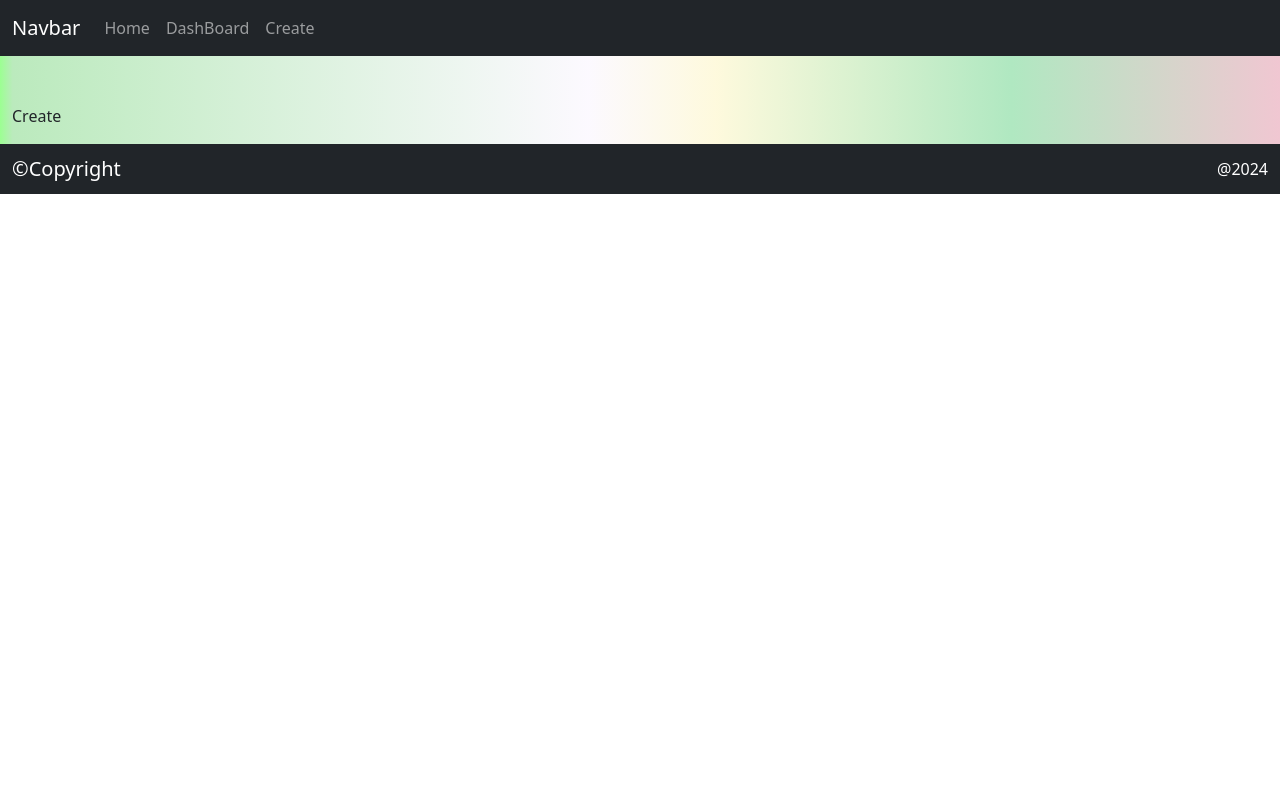
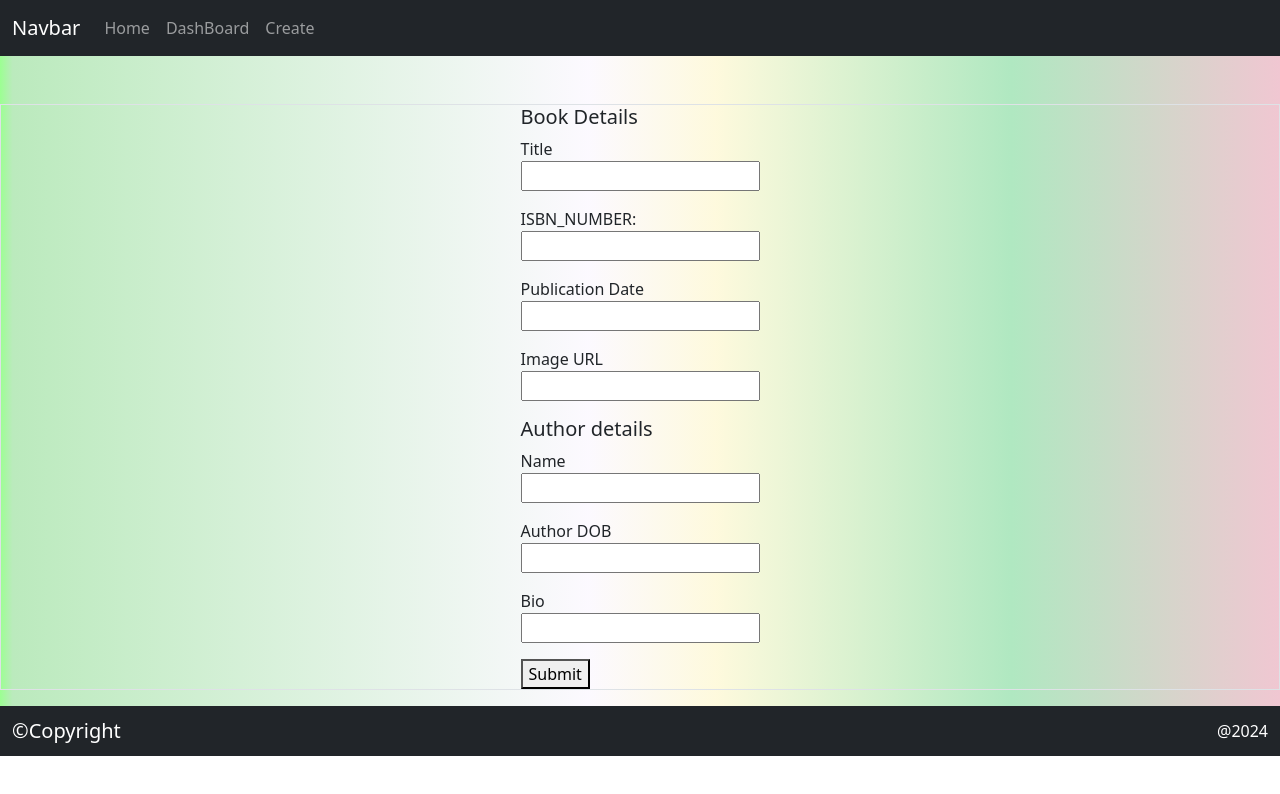
Before and after one commit to T-Prakash2002/Crud_Formik, a React (Vite) app: page /create in a window 1280 px wide. Shown: the top 794 px of the page. Built offline with nearby package versions, Linux system fonts and the light colour scheme.

Commit message:
Create method

```diff
--- a/package.json
+++ b/package.json
@@ -15,7 +15,8 @@
     "react": "^18.2.0",
     "react-dom": "^18.2.0",
     "react-router-dom": "^6.22.3",
-    "router": "^1.3.8"
+    "router": "^1.3.8",
+    "yup": "^1.4.0"
   },
   "devDependencies": {
     "@types/react": "^18.2.66",
--- a/src/components/Create.jsx
+++ b/src/components/Create.jsx
@@ -1,9 +1,133 @@
-import React from 'react'
+import { useFormik } from "formik";
+import React from "react";
+import { validateform } from "./validateform";
+import axios from "axios";
+
 
 function Create() {
+
+
+const {values,handleChange,handleBlur,handleSubmit,errors}=useFormik({
+  initialValues:{
+    book_title:'',
+    book_ISBN:'',
+    book_Pub_Date:'',
+    book_imgURL:'',
+    author_name:'',
+    author_dob:'',
+    author_bio:''
+  },
+validationSchema:validateform,
+  onSubmit:(values)=>{
+    axios.post(`https://66129f4a53b0d5d80f6607c9.mockapi.io/api/v1/details`,{...values})
+      .then((res)=>alert("Added"))
+      .catch((err)=>alert("Added Error"))
+  }
+})
+
+
+
   return (
-    <div>Create</div>
-  )
+    <div className="container border d-flex justify-content-center">
+
+
+      <form onSubmit={handleSubmit}>
+
+        <div className="book">
+
+          <h5>Book Details</h5>
+        <div className="mb-3">
+          <label htmlFor="book_title">Title</label>
+          <br />
+          <input type="text" name="book_title"
+          value={values.book_title}
+          onBlur={handleBlur}
+          onChange={handleChange}
+          />
+          <br />
+          {errors.book_title && <small>{errors.book_title}</small>}
+        </div>
+        <div className="mb-3">
+          <label htmlFor="book_ISBN">ISBN_NUMBER:</label>
+          <br />
+          <input type="text" name="book_ISBN"
+          value={values.book_ISBN}
+          onBlur={handleBlur}
+          onChange={handleChange}
+          />
+          <br />
+          {errors.book_ISBN && <small>{errors.book_ISBN}</small>}
+        </div>
+        <div className="mb-3">
+          <label htmlFor="book_Pub_Date">Publication Date</label>
+          <br />
+          <input type="text" name="book_Pub_Date"
+          value={values.book_Pub_Date}
+          onBlur={handleBlur}
+          onChange={handleChange}
+          />
+          <br />
+          {errors.book_Pub_Date && <small>{errors.book_Pub_Date}</small>}
+        </div>
+        <div className="mb-3">
+          <label htmlFor="book_imgURL">Image URL</label>
+          <br />
+          <input type="text" name="book_imgURL"
+          value={values.book_imgURL}
+          onBlur={handleBlur}
+          onChange={handleChange}
+          />
+          <br />
+          {errors.book_imgURL && <small>{errors.book_imgURL}</small>}
+        </div>
+
+        </div>
+        <div className="author">
+          <h5>Author details</h5>
+
+          <div className="mb-3">
+          <label htmlFor="author_name">Name</label>
+          <br />
+          <input type="text" name="author_name"
+          value={values.author_name}
+          onBlur={handleBlur}
+          onChange={handleChange}
+          />
+          <br />
+          {errors.author_name && <small>{errors.author_name}</small>}
+        </div>
+        <div className="mb-3">
+          <label htmlFor="author_dob">Author DOB</label>
+          <br />
+          <input type="text" name="author_dob"
+          value={values.author_dob}
+          onBlur={handleBlur}
+          onChange={handleChange}
+          />
+          <br />
+          {errors.author_dob && <small>{errors.author_dob}</small>}
+        </div>
+        <div className="mb-3">
+          <label htmlFor="author_bio">Bio</label>
+          <br />
+          <input type="text" name="author_bio"
+          value={values.author_bio}
+          onBlur={handleBlur}
+          onChange={handleChange}
+          />
+          <br />
+          {errors.author_bio && <small>{errors.author_bio}</small>}
+        </div>
+        </div>
+
+        <div>
+          <button type="submit">
+            Submit
+          </button>
+        </div>
+      </form>
+    </div>
+  );
 }
 
-export default Create
+export default Create;
--- a/src/components/DashBoard.jsx
+++ b/src/components/DashBoard.jsx
@@ -34,19 +34,19 @@ function DashBoard() {
                   <div className="card mb-3" >
                 <div className="row g-0">
                   <div className="col-md-4">
-                    <img src={book.image} className="img-fluid rounded-start" alt="..."/>
+                    <img src={book.book_imgURL} className="img-fluid rounded-start" alt="..."/>
                   </div>
                   <div className="col-md-8">
                     <div className="card-body">
-                      <h5 className="card-title">Book Name: {book.title}</h5>
+                      <h5 className="card-title">Book Name: {book.book_title}</h5>
                       <p className="card-text">
-                        <strong>Author:</strong>{book.author}
+                        <strong>Author:</strong>{book.author_name}
                       </p>
                       <p className="card-text">
-                        <strong>ISBN:</strong>{book.ISBN_Number}
+                        <strong>ISBN:</strong>{book.book_ISBN}
                       </p>
                       <p className="card-text"><small className="text-body-secondary">
-                        <strong>Publication Number:</strong>{book.Publication_Date}</small></p>
+                        <strong>Publication Number:</strong>{book.book_Pub_Date}</small></p>
                     </div>
                   </div>
                 </div>
--- /dev/null
+++ b/src/components/validateform.jsx
@@ -0,0 +1,13 @@
+import * as Yup from 'yup'
+
+
+export const validateform=Yup.object({
+    book_title: Yup.string().min(2).required("Please Enter name"),
+    book_ISBN: Yup.string().min(2).required("Please Enter ISBN"),
+    book_Pub_Date: Yup.string().min(2).required("Please Select DoB"),
+    book_imgURL: Yup.string().min(2).required("Please Enter Url"),
+    author_name: Yup.string().min(2).required("Please Enter Author name"),
+    author_dob: Yup.string().min(2).required("Please Enter Author DoB"),
+    author_bio: Yup.string().min(2).required("Please Enter Author Bio"),
+
+})
```
Also changed, not shown: 1 other file (tests, documents, lock files or other folders).
